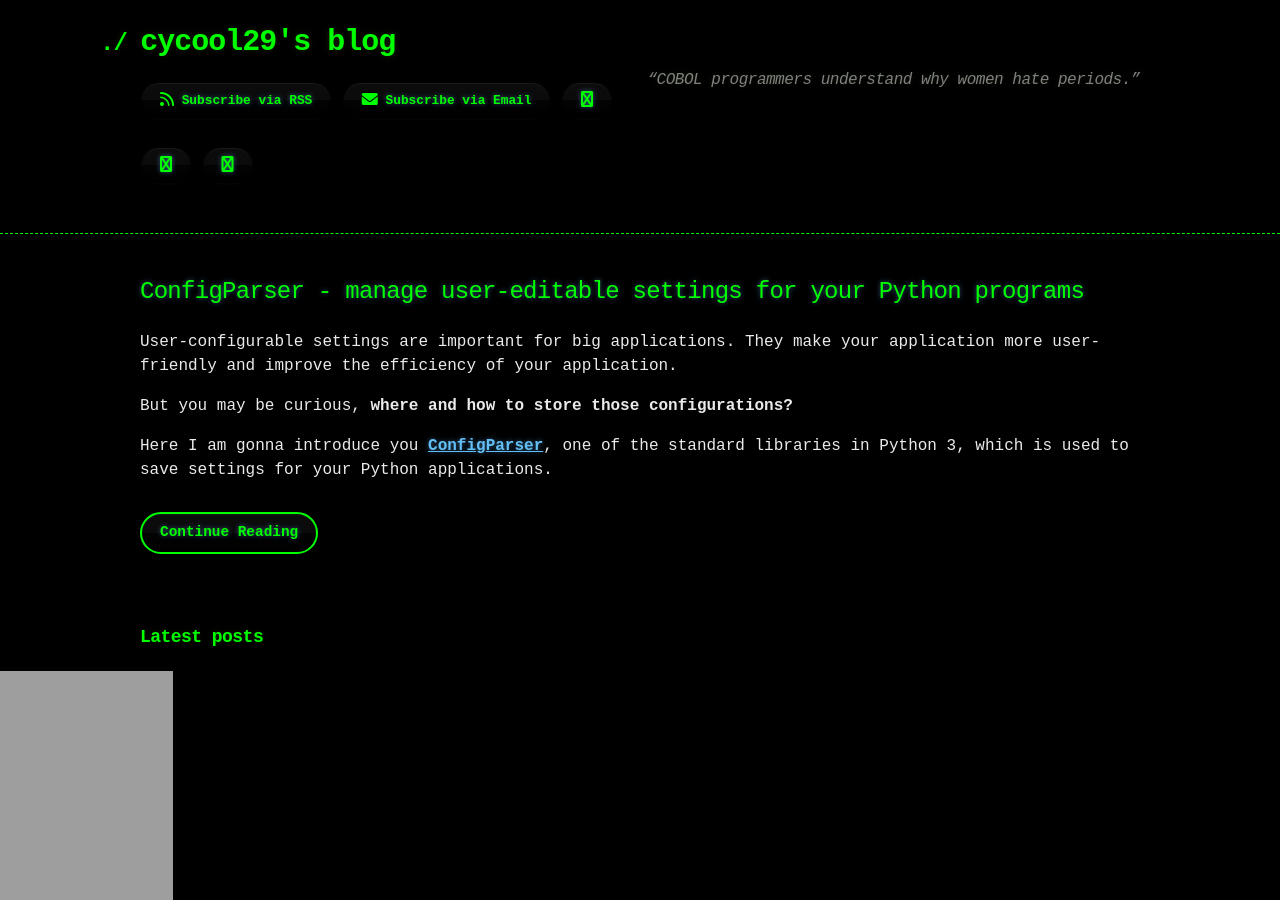
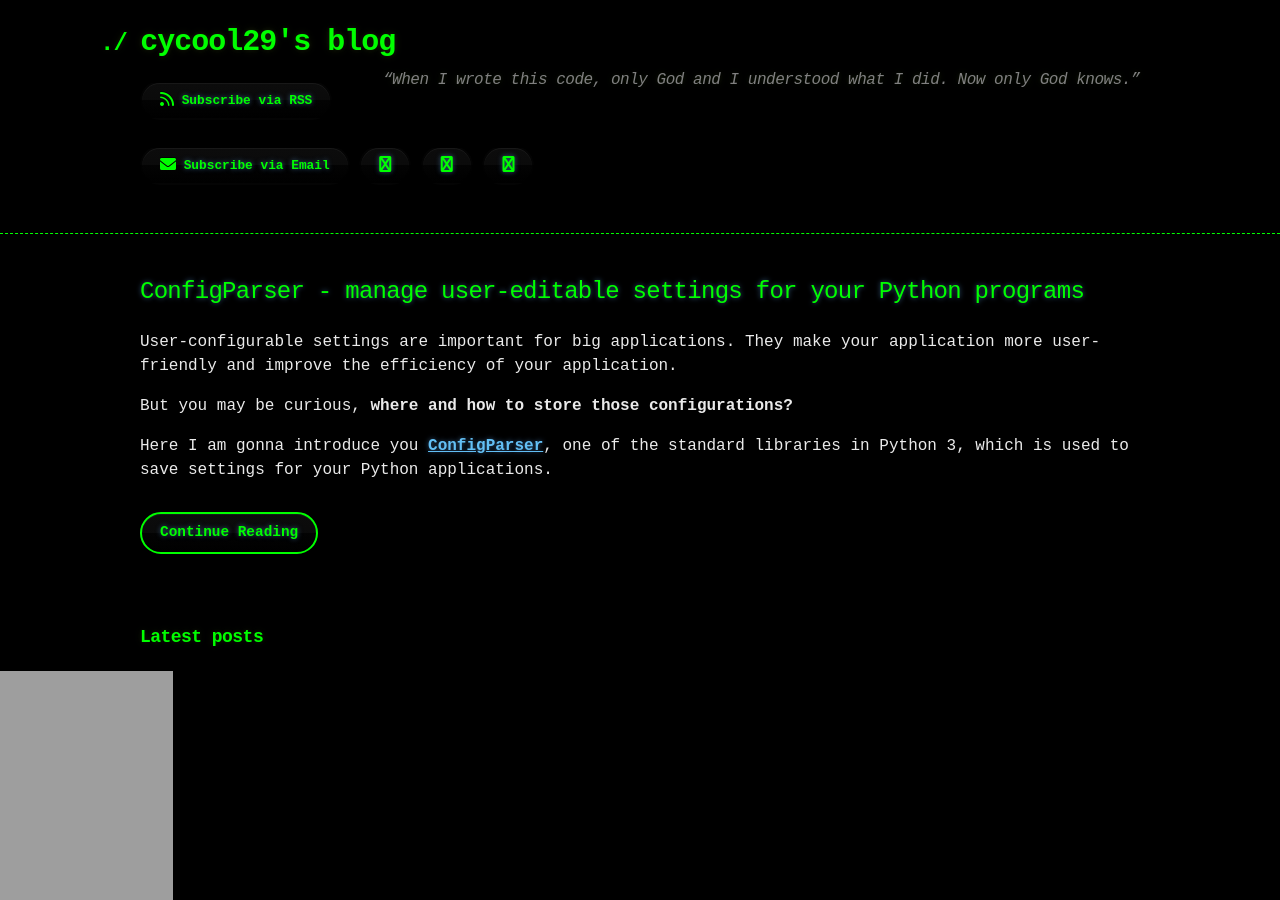
Before and after one commit to cycool29/cycool29.github.io, a Jekyll site: the page built from index.md, in a window 1280 px wide and 900 px high. Built offline with Jekyll 4.4.1, drawn with Linux system fonts in a browser that asks for light colours; a style sheet for code colours, icons or effects is not loaded.

Commit message:
Update quotes

```diff
--- a/_config.yml
+++ b/_config.yml
@@ -1,5 +1,5 @@
 title: cycool29's blog
-description: "“COBOL programmers understand why women hate periods.” "
+description: "“When I wrote this code, only God and I understood what I did. Now only God knows.” "
 bio: A high school student. Intermediate in Python, Git, Bash. Learning JavaScript. He/Him. "
 author: cycool29
 url: https://cycool29.github.io
```
